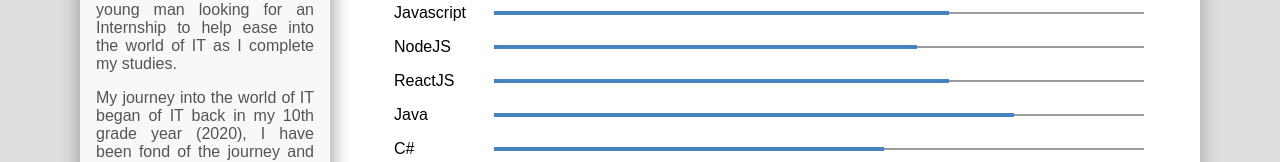
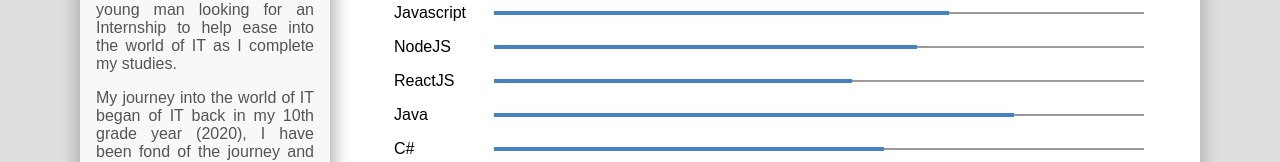
Before and after one commit to mndiweni04/MNdiweniCV, a plain HTML site: page index.html in a window 1280 px wide. Shown: the part 471-633 px from the top of the page. Drawn offline with Linux system fonts and the light colour scheme.

Commit message:
Update index.html

```diff
--- a/index.html
+++ b/index.html
@@ -16,21 +16,21 @@
             <div class="photo">
               <img src="CV Image.jpeg" alt="Mandla Ndiweni CV Display Image">
             </div>
+
             <div class="bio">
               <h1 class="name">Mandla Ndiweni</h1>
               <p class="profession">Software Engineer/Web Developer</p>
             </div>
           </div>
+
           <div class="intro-section about">
             <h1 class="title">about me</h1>
             <p class="paragraph">
                 A hardworking and goal driven young man looking for an Internship to help ease into the world of IT as I complete my studies.
             </p>
-
             <p class="paragraph">
                 My journey into the world of IT began of IT back in my 10th grade year (2020), I have been fond of the journey and all the experiences since.
             </p>
-
             <p class="paragraph">
                 Although I have no experience in the IT workplace I believe I can be a great addition to a team of young employees.
             </p>
@@ -42,15 +42,18 @@
               <i class="fas fa-phone"></i>
               <span>(+27) 81-796-6625</span>
             </div>
+
             <div class="info-section">
               <i class="fas fa-map-marker-alt"></i>
               <span>Johannesburg Gauteng South Africa</span>
             </div>
+
             <div class="info-section">
               <i class="fas fa-paper-plane"></i>
               <span>mndiweni04@gmail.com</span>
             </div>
           </div>
+
           <div class="intro-section follow">
             <h1 class="title">Follow</h1>
             <div class="info-section link">
@@ -59,6 +62,7 @@
                 <span>mndiweni04@github</span>
               </a>
             </div>
+
             <div class="info-section link">
               <i class="fab fab fa-linkedin-in"></i>
               <a target="_blank" rel="noopener" href="https://www.linkedin.com/in/mandla-ndiweni-74a35a2a1/">
@@ -67,6 +71,8 @@
             </div>
           </div>
         </div>
+
+
         <div class="detail">
           <div class="detail-section edu">
             <div class="detail-title">
@@ -75,12 +81,14 @@
               </div>
               <span>Education</span>
             </div>
+
             <div class="detail-content">
               <div class="timeline-block">
                 <h1>High School</h1>
                 <p>Edenvale High School, Johannesburg, South Africa</p>
                 <time>2018 - 2022</time>
               </div>
+
               <div class="timeline-block">
                 <h1>Institute of Computer Science</h1>
                 <p>Belgium Campus ITVersity, South Africa</p>
@@ -130,7 +138,7 @@
                 <li>
                   <span>ReactJS</span>
                   <div class="sb-skeleton">
-                    <div class="skillbar" style="--pgbar-length: 70%"></div>
+                    <div class="skillbar" style="--pgbar-length: 55%"></div>
                   </div>
                 </li>
 
@@ -207,6 +215,7 @@
             </div>
 
           </div>
+
           <div class="detail-section interests">
             <div class="detail-title">
               <div class="title-icon">
@@ -214,6 +223,7 @@
               </div>
               <span>Interests</span>
             </div>
+
             <div class="detail-content">
               <div class="outer-frame">
                 <ul class="favor-list">
@@ -221,18 +231,22 @@
                     <i class="fas fas fa-car"></i>
                     <span>Travelling</span>
                   </li>
+
                   <li>
                     <i class="fas fas fa-running"></i>
                     <span>Athletics</span>
                   </li>
+
                   <li>
                     <i class="far fas fa-music"></i>
                     <span>Music</span>
                   </li>
+
                   <li>
                     <i class="fas fas fa-book-reader"></i>
                     <span>Self-learning</span>
                   </li>
+
                   <li>
                     <i class="fas fas fa-tshirt"></i>
                     <span>Fashion</span>
```
